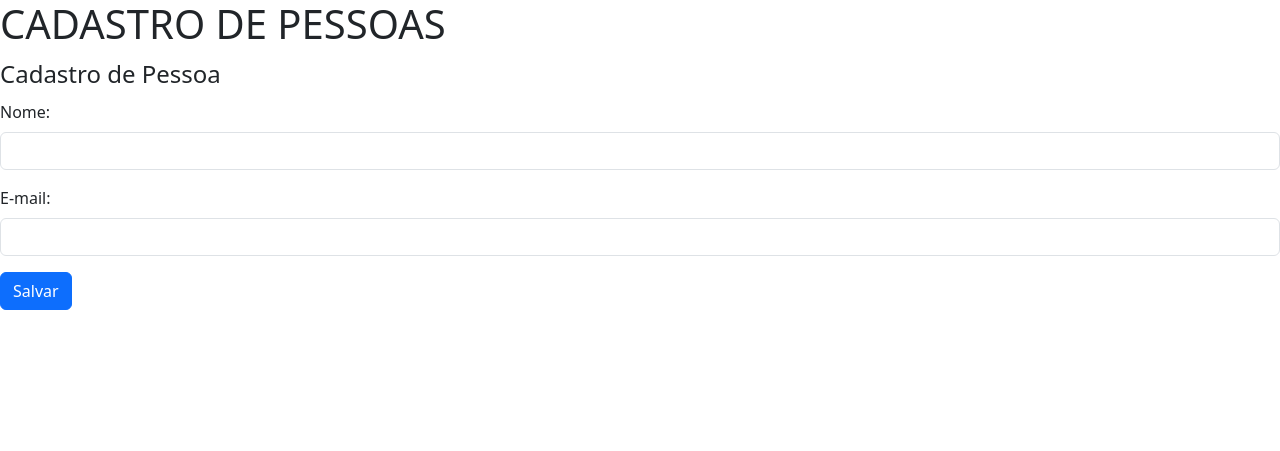
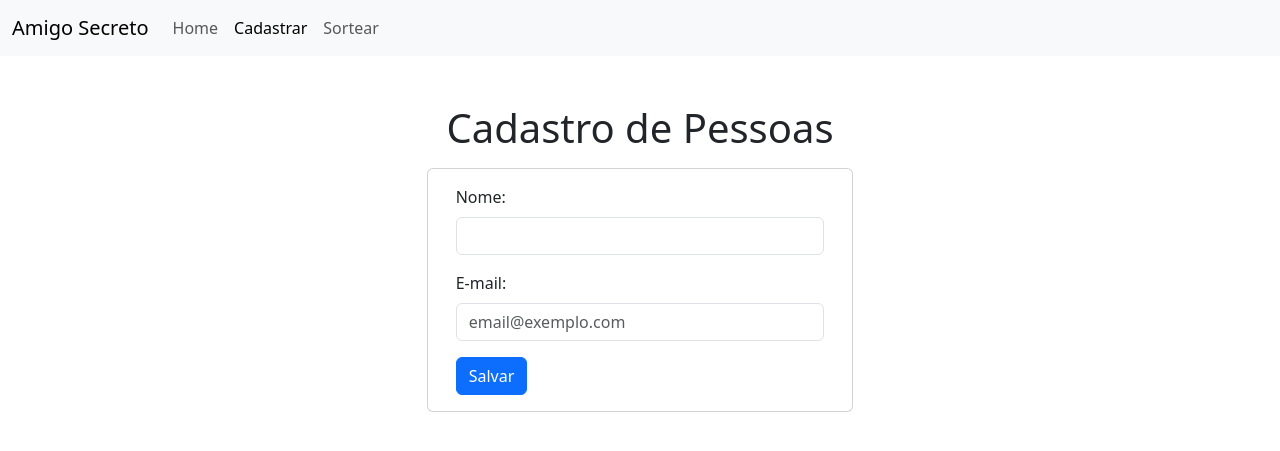
Before and after one commit to Fanjasma/amigo-secreto, a PHP site: page /form in a window 1280 px wide. Shown: the top 451 px of the page. Run offline with PHP 8.4, Linux system fonts and the light colour scheme.

Commit message:
Add mudanças de estilo na página Home e na página de formulário de cadastro

```diff
--- a/views/modules/form.php
+++ b/views/modules/form.php
@@ -9,6 +9,29 @@
 </head>
 
 <body>
+
+    <nav class="navbar navbar-expand-lg bg-body-tertiary">
+        <div class="container-fluid">
+            <a class="navbar-brand" href="/">Amigo Secreto</a>
+            <button class="navbar-toggler" type="button" data-bs-toggle="collapse" data-bs-target="#navbarNav" aria-controls="navbarNav" aria-expanded="false" aria-label="Toggle navigation">
+                <span class="navbar-toggler-icon"></span>
+            </button>
+
+            <div class="collapse navbar-collapse" id="navbarNav">
+                <ul class="navbar-nav">
+                    <li class="nav-item">
+                        <a class="nav-link" aria-current="page" href="/">Home</a>
+                    </li>
+                    <li class="nav-item">
+                        <a class="nav-link active" href="/form"> Cadastrar</a>
+                    </li>
+                    <li class="nav-item">
+                        <a class="nav-link" href="#">Sortear</a>
+                    </li>
+                </ul>
+            </div>
+        </div>
+    </nav>
 
     <!-- Alertas -->
     <?php
@@ -25,24 +48,31 @@
     unset($_SESSION['status']);
     ?>
 
-    <h1>CADASTRO DE PESSOAS</h1>
+
+    <div class="container-fluid mt-5">
+        <div class="row">
+            <h1 class="text-center mb-3">Cadastro de Pessoas</h1>
+            <div class="container-fluid card col-md-4">
+                <div class="card-body">
+
                     <fieldset>
-        <legend>Cadastro de Pessoa</legend>
-
                         <form method="post" action="/form/save<?= $idForm ?>">
                             <div class="mb-3">
                                 <label for="nome" class="form-label">Nome:</label>
-                <input type="nome" name="nome" class="form-control" id="nome" value="<?= $nomeForm ?>" type="email" required>
+                                <input type="nome" name="nome" class="form-control" id="nome" value="<?= $nomeForm ?>" type="email">
                             </div>
                             <div class="mb-3">
                                 <label for="email" class="form-label">E-mail:</label>
-                <input type="email" name="email" class="form-control" id="email" value="<?= $emailForm ?>" type="email" required>
+                                <input type="email" name="email" class="form-control" id="email" value="<?= $emailForm ?>" type="email" placeholder="email@exemplo.com"required>
                             </div>
-
                             <button type="submit" class="btn btn-primary">Salvar</button>
                         </form>
+                    </fieldset>
 
-    </fieldset>
+                </div>
+            </div>
+        </div>
+    </div>
 
     <script src="https://cdn.jsdelivr.net/npm/bootstrap@5.3.1/dist/js/bootstrap.bundle.min.js" integrity="sha384-HwwvtgBNo3bZJJLYd8oVXjrBZt8cqVSpeBNS5n7C8IVInixGAoxmnlMuBnhbgrkm" crossorigin="anonymous"></script>
 </body>
```
Also changed, not shown: views/modules/home.php (+24 -23 lines). Lines whose indentation alone changed are shown as unchanged.
